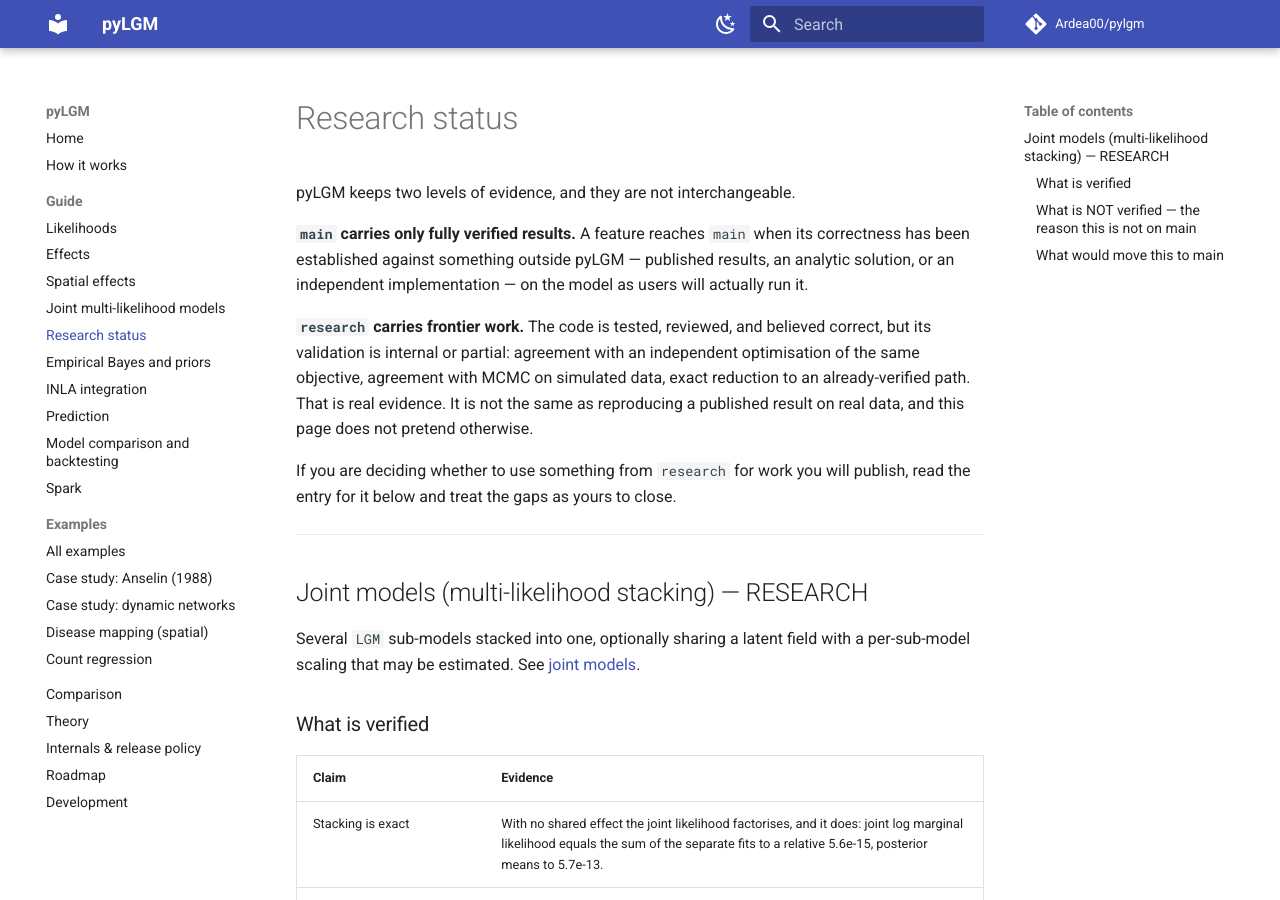
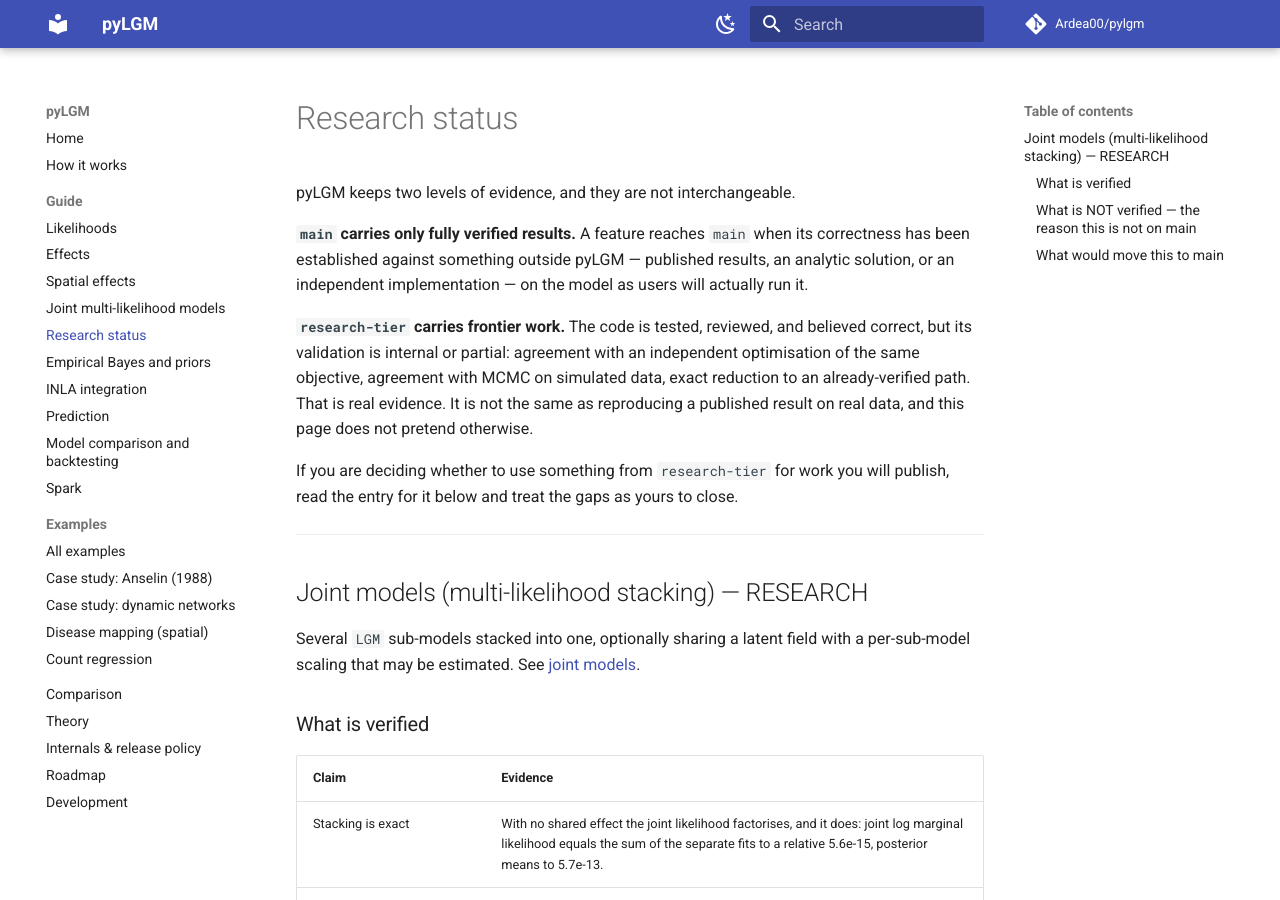
Before and after one commit to Ardea00/pylgm, an MkDocs documentation site: the page built from docs/research-status.md, in a window 1280 px wide and 900 px high. Built offline with MkDocs 1.6.1 and Material for MkDocs 9.7.7, drawn with Linux system fonts in a browser that asks for light colours; comment, search, counter and statistics services are not loaded.

Commit message:
docs: point the research-tier references at the renamed branch
The branch is research-tier, not research: a gitignored research/ directory
already exists in the tree, so a branch called research made every plain
`git log research` ambiguous.

Co-Authored-By: Claude Opus 5 <noreply@anthropic.com>

```diff
--- a/docs/research-status.md
+++ b/docs/research-status.md
@@ -7,15 +7,15 @@ correctness has been established against something outside pyLGM — published
 results, an analytic solution, or an independent implementation — on the model
 as users will actually run it.
 
-**`research` carries frontier work.** The code is tested, reviewed, and believed
-correct, but its validation is internal or partial: agreement with an
+**`research-tier` carries frontier work.** The code is tested, reviewed, and
+believed correct, but its validation is internal or partial: agreement with an
 independent optimisation of the same objective, agreement with MCMC on simulated
 data, exact reduction to an already-verified path. That is real evidence. It is
 not the same as reproducing a published result on real data, and this page does
 not pretend otherwise.
 
-If you are deciding whether to use something from `research` for work you will
-publish, read the entry for it below and treat the gaps as yours to close.
+If you are deciding whether to use something from `research-tier` for work you
+will publish, read the entry for it below and treat the gaps as yours to close.
 
 ---
 
```
Also changed, not shown: docs/joint-models.md (+1 -1 lines), docs/roadmap.md (+1 -1 lines).
